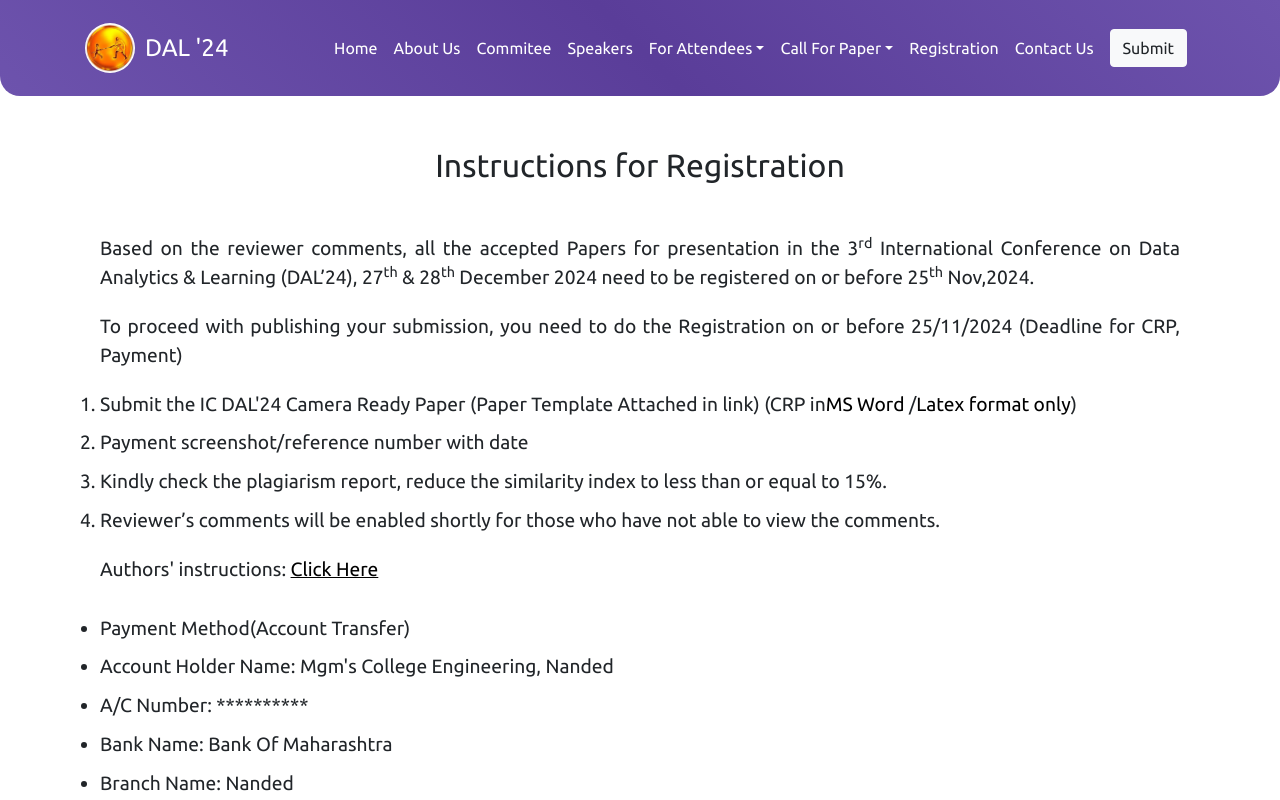
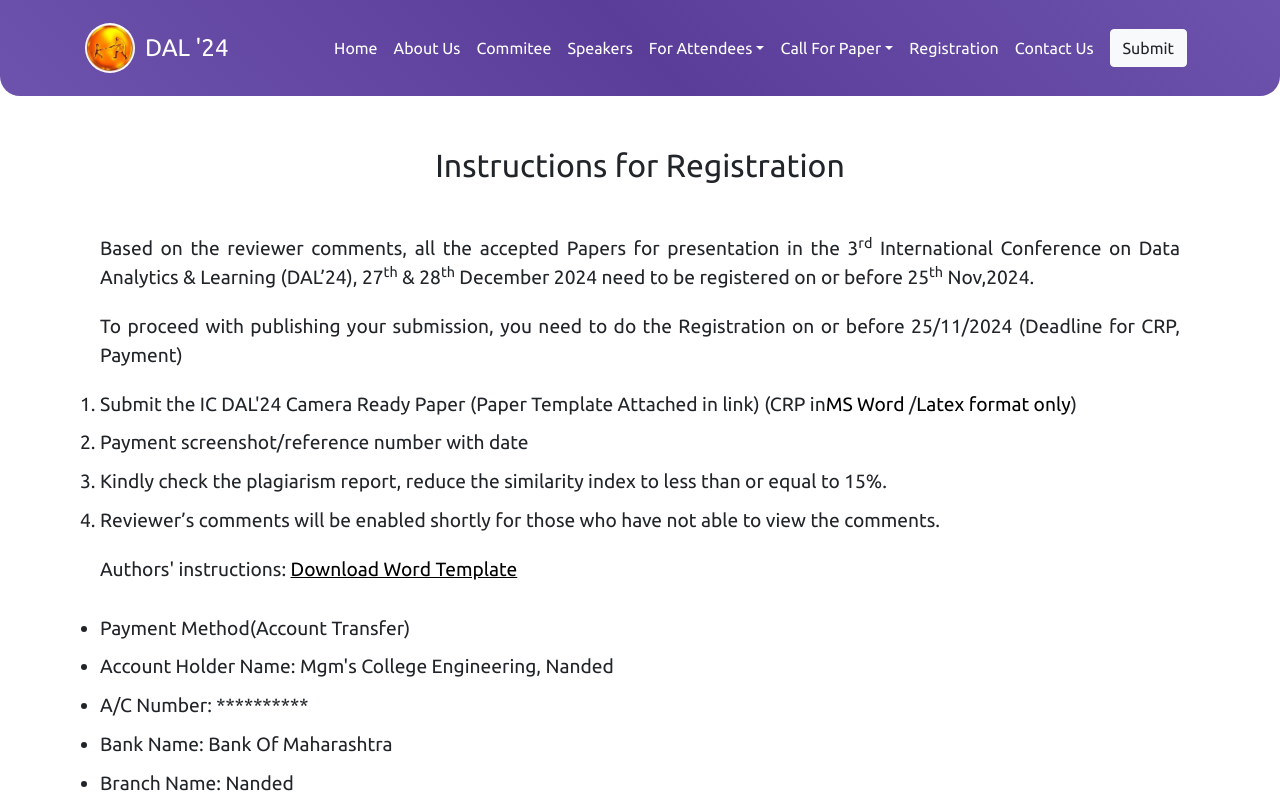
Before and after one commit to Pavan-Kamthane/dal24, a React (Create React App) app: page /registration in a window 1280 px wide. Shown: the top 800 px of the page. Built offline with nearby package versions, Linux system fonts and the light colour scheme.

Commit message:
Authors' instructions zip file added

```diff
--- a/src/Screens/Registration.jsx
+++ b/src/Screens/Registration.jsx
@@ -1,5 +1,6 @@
 import React from "react";
 import "../styles/Registration.css";
+import zipFile from '../img/registration/Word+Template.zip'
 
 const Registration = () => {
   return (
@@ -45,10 +46,14 @@ const Registration = () => {
 
       <p class="bolder">
         Authors' instructions:{" "}
-        <a href="/registration" class="links">
-          {" "}
-          Click Here
+
+        {/* add zip file and  link to download zip file */}
+        <a href={zipFile} download="Word_Template.zip">
+          {/* <button >Download Word Template</button> */}
+          <i class="fa fa-download" aria-hidden="true"></i> Download Word Template
         </a>
+
+
       </p>
 
       <div className="boxb">
```
Also changed, not shown: 1 other file (tests, documents, lock files or other folders).
